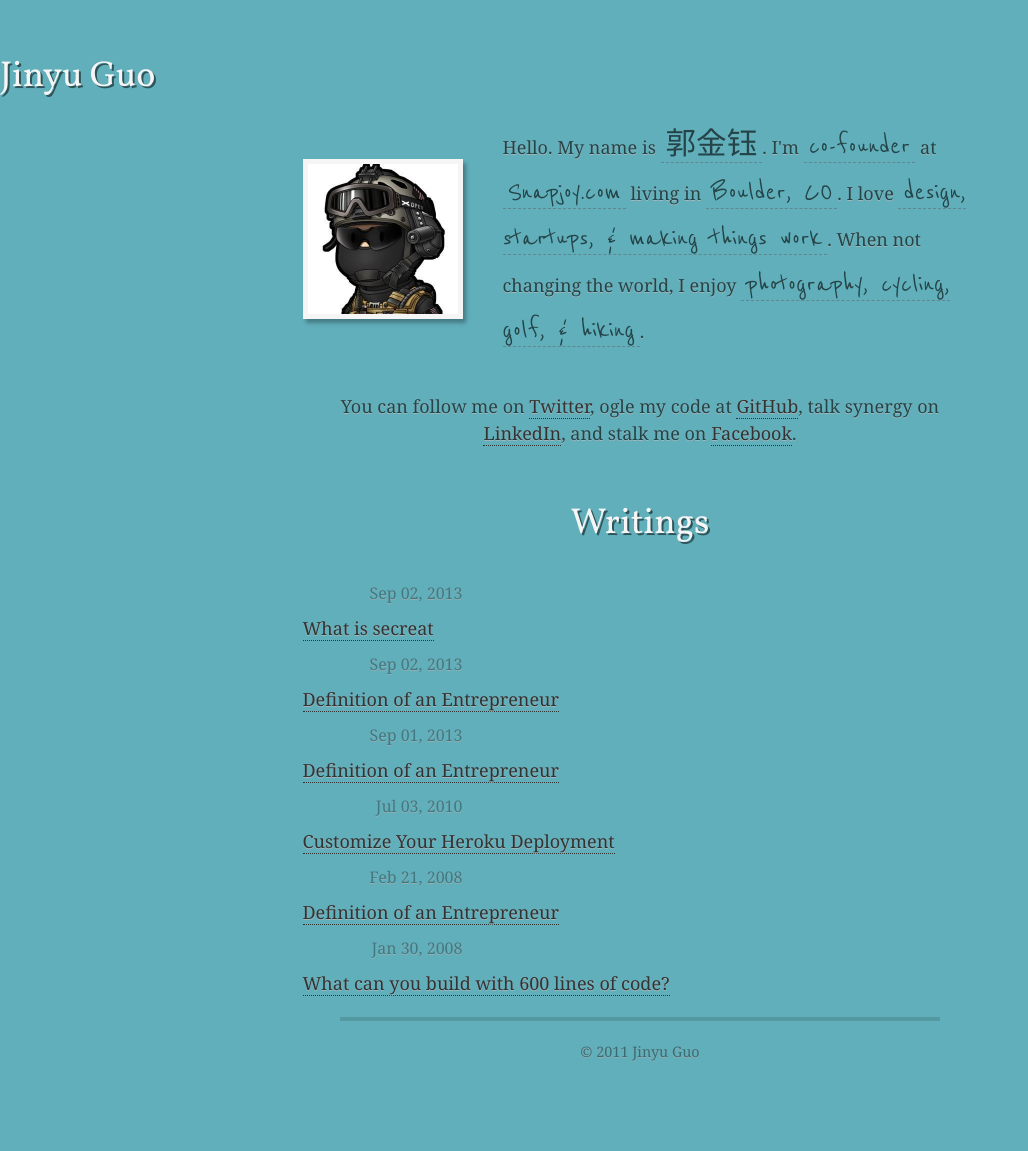
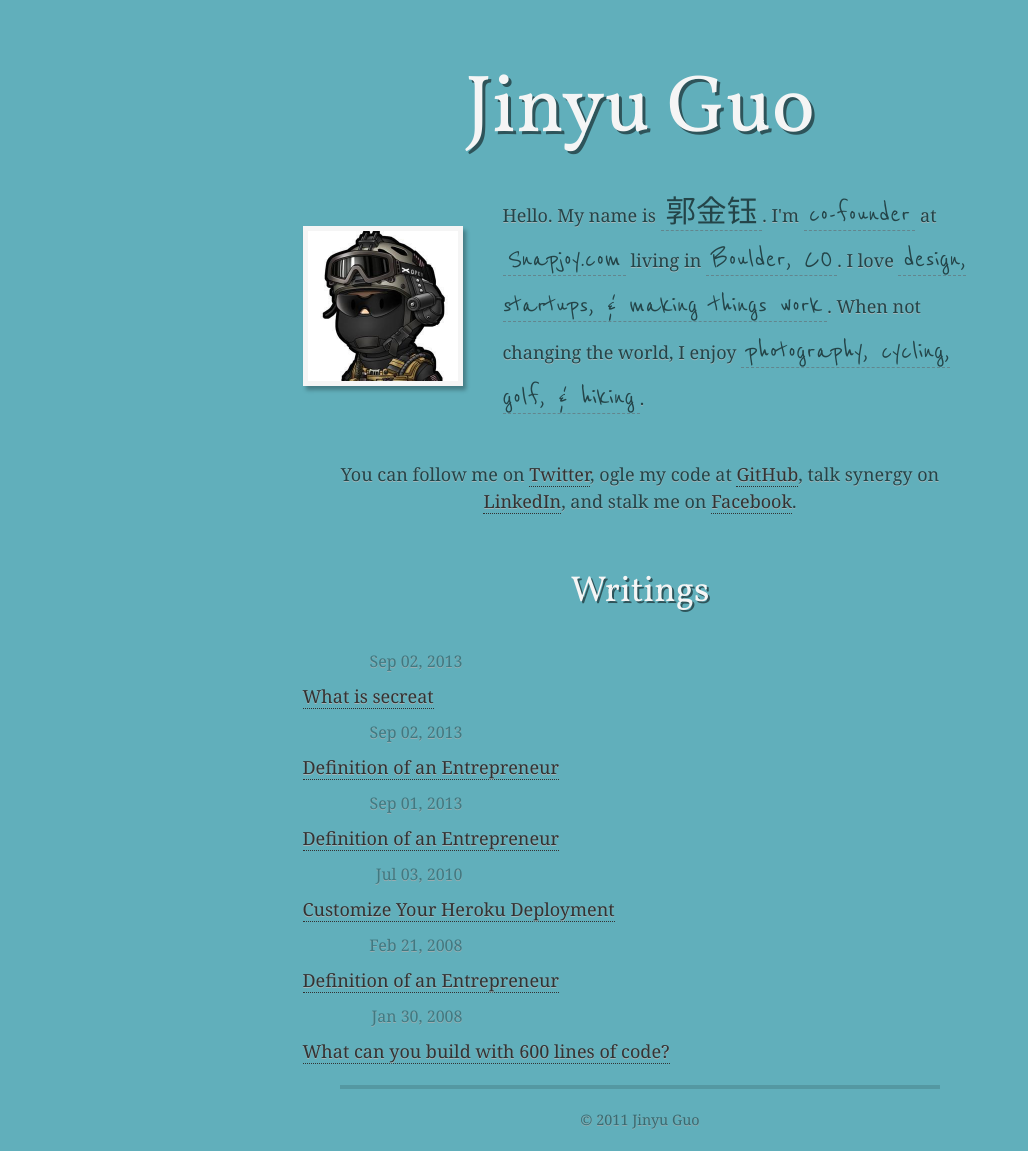
Before and after one commit to javaIsEGirl/javaisegirl.github.com, a Jekyll site: the page built from index.html, in a window 1280 px wide. Shown: the whole page, without its empty margins (0-1028 px from the left). Built offline with Jekyll 4.4.1, drawn with Linux system fonts in a browser that asks for light colours; some web fonts are replaced; before the commit the page ends 1083 px from its top, so only the background shows below that.

Commit message:
what i want told to someone

```diff
--- a/index.html
+++ b/index.html
@@ -5,7 +5,7 @@ title: Jinyu Guo
 ---
 <link href='http://fonts.googleapis.com/css?family=Reenie+Beanie' rel='stylesheet' type='text/css'>
 <header>
-  <h2>Jinyu Guo</h2>
+  <h1>Jinyu Guo</h1>
 </header>
 <section id="about">
   <div id="mugshot">
```
